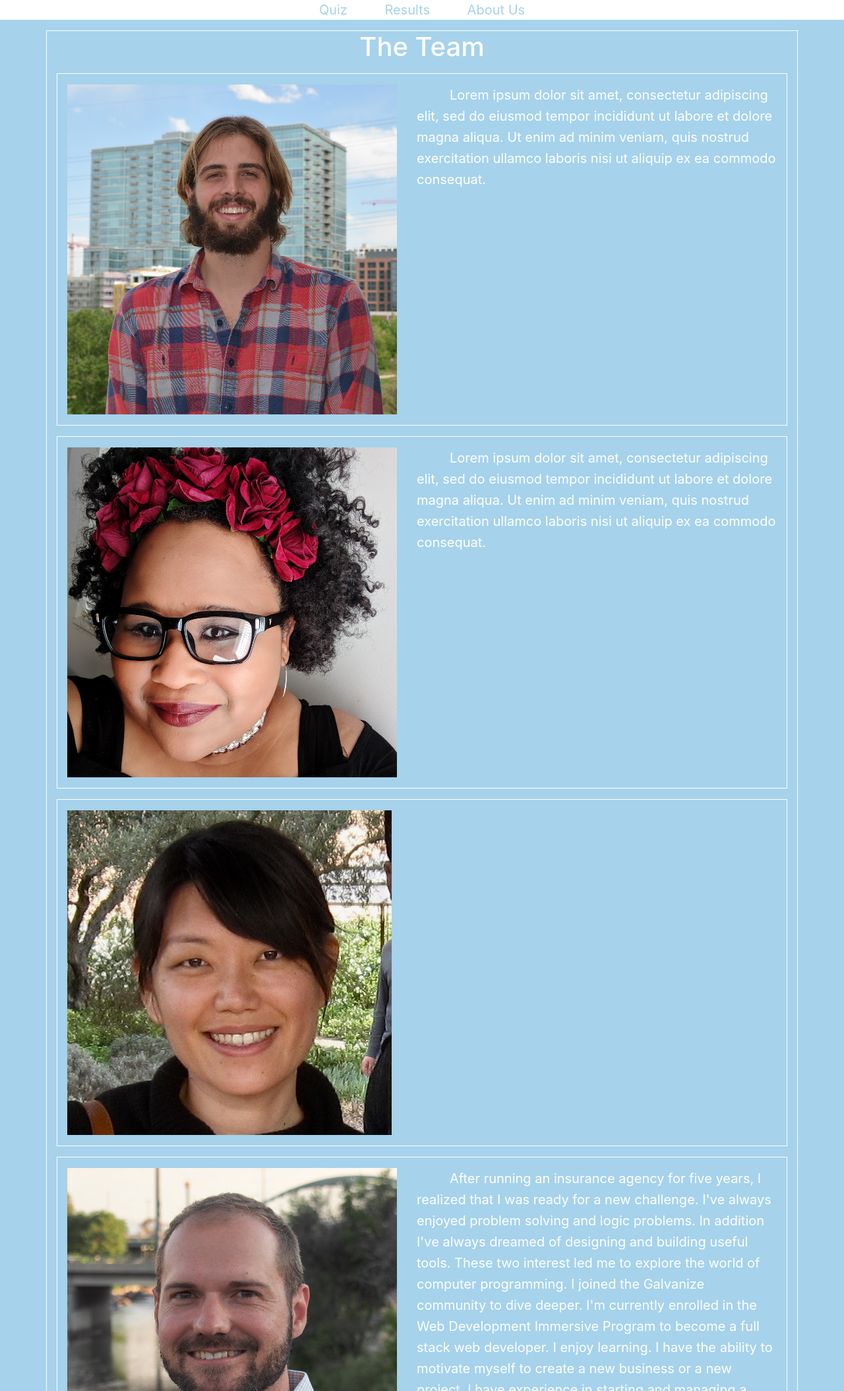
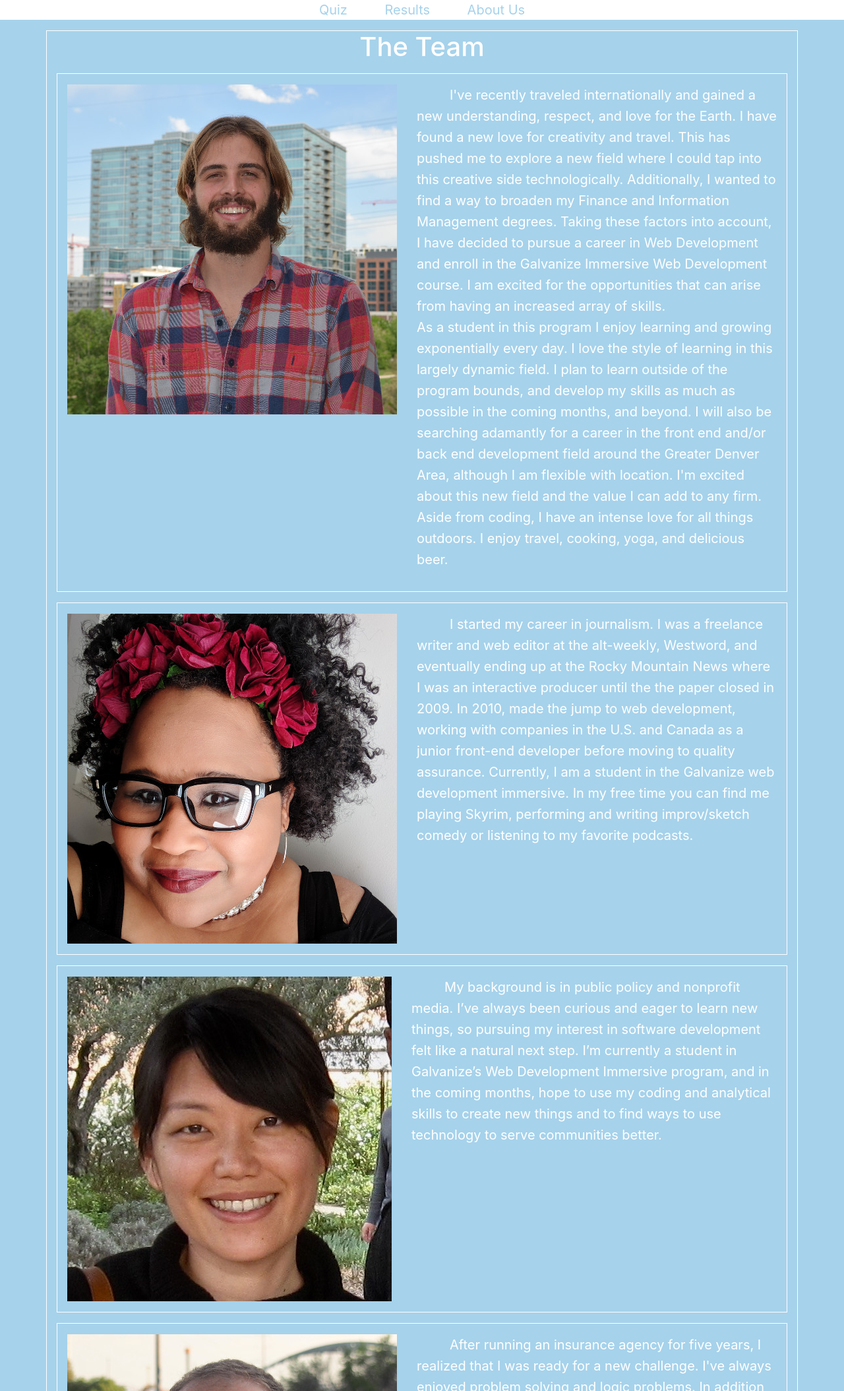
Before and after one commit to tclukies/elementsHack, a plain HTML site: page aboutUs2.html in a window 1280 px wide. Shown: the top 2108 px of the page at 66% size. Drawn offline with nearby package versions, Linux system fonts and the light colour scheme; files whose address does not match are found by name.

Commit message:
Add bios to about us

```diff
--- a/aboutUs2.html
+++ b/aboutUs2.html
@@ -26,7 +26,9 @@
           <img src="/Users/arthurapplegate/Documents/GitHub/elementsHack/thomas.jpeg" alt="Thomas">
           </div>
           <div class="col">
-            <p>Lorem ipsum dolor sit amet, consectetur adipiscing elit, sed do eiusmod tempor incididunt ut labore et dolore magna aliqua. Ut enim ad minim veniam, quis nostrud exercitation ullamco laboris nisi ut aliquip ex ea commodo consequat. </p>
+            <p>I've recently traveled internationally and gained a new understanding, respect, and love for the Earth. I have found a new love for creativity and travel. This has pushed me to explore a new field where I could tap into this creative side technologically. Additionally, I wanted to find a way to broaden my Finance and Information Management degrees. Taking these factors into account, I have decided to pursue a career in Web Development and enroll in the Galvanize Immersive Web Development course. I am excited for the opportunities that can arise from having an increased array of skills.<br>
+
+              As a student in this program I enjoy learning and growing exponentially every day. I love the style of learning in this largely dynamic field. I plan to learn outside of the program bounds, and develop my skills as much as possible in the coming months, and beyond. I will also be searching adamantly for a career in the front end and/or back end development field around the Greater Denver Area, although I am flexible with location. I'm excited about this new field and the value I can add to any firm. Aside from coding, I have an intense love for all things outdoors. I enjoy travel, cooking, yoga, and delicious beer. </p>
           </div>
         </div>
       </div>
@@ -37,7 +39,7 @@
           <img src="/Users/arthurapplegate/Documents/GitHub/elementsHack/crystal.jpeg" alt="Crystal">
           </div>
           <div class="col">
-            <p>Lorem ipsum dolor sit amet, consectetur adipiscing elit, sed do eiusmod tempor incididunt ut labore et dolore magna aliqua. Ut enim ad minim veniam, quis nostrud exercitation ullamco laboris nisi ut aliquip ex ea commodo consequat. </p>
+            <p>I started my career in journalism. I was a freelance writer and web editor at the alt-weekly, Westword, and eventually ending up at the Rocky Mountain News where I was an interactive producer until the the paper closed in 2009. In 2010, made the jump to web development, working with companies in the U.S. and Canada as a junior front-end developer before moving to quality assurance. Currently, I am a student in the Galvanize web development immersive. In my free time you can find me playing Skyrim, performing and writing improv/sketch comedy or listening to my favorite podcasts.</p>
           </div>
         </div>
       </div>
@@ -48,7 +50,7 @@
           <img src="/Users/arthurapplegate/Documents/GitHub/elementsHack/kris.jpeg" alt="Kris">
           </div>
           <div class="col">
-            <p></p>
+            <p>My background is in public policy and nonprofit media. I’ve always been curious and eager to learn new things, so pursuing my interest in software development felt like a natural next step. I’m currently a student in Galvanize’s Web Development Immersive program, and in the coming months, hope to use my coding and analytical skills to create new things and to find ways to use technology to serve communities better.</p>
           </div>
         </div>
       </div>
@@ -59,9 +61,9 @@
           <img src="/Users/arthurapplegate/Documents/GitHub/elementsHack/hunt.jpeg" alt="Hunt">
           </div>
           <div class="col">
-            <p>After running an insurance agency for five years, I realized that I was ready for a new challenge. I've always enjoyed problem solving and logic problems. In addition I've always dreamed of designing and building useful tools. These two interest led me to explore the world of computer programming.
+            <p>After running an insurance agency for five years, I realized that I was ready for a new challenge. I've always enjoyed problem solving and logic problems. In addition I've always dreamed of designing and building useful tools. These two interest led me to explore the world of computer programming.<br>
 
-I joined the Galvanize community to dive deeper. I'm currently enrolled in the Web Development Immersive Program to become a full stack web developer. I enjoy learning. I have the ability to motivate myself to create a new business or a new project. I have experience in starting and managing a business, presenting a product, and maintaining a client base. Outside of class I am working on a development team to convert a website to Angular and add new functionality. I'm always willing to support the team in whatever needs to be done.
+I joined the Galvanize community to dive deeper. I'm currently enrolled in the Web Development Immersive Program to become a full stack web developer. I enjoy learning. I have the ability to motivate myself to create a new business or a new project. I have experience in starting and managing a business, presenting a product, and maintaining a client base. Outside of class I am working on a development team to convert a website to Angular and add new functionality. I'm always willing to support the team in whatever needs to be done.<br>
 
 When I'm not in-front of the computer, I'm outside enjoying the beautiful mountains. I enjoy hiking, fly-fishing, camping, and skiing. I'm a member of social clubs for travel, learning Spanish, and computer programming. I'm a believer in meditation and living a healthy lifestyle.</p>
           </div>
```
